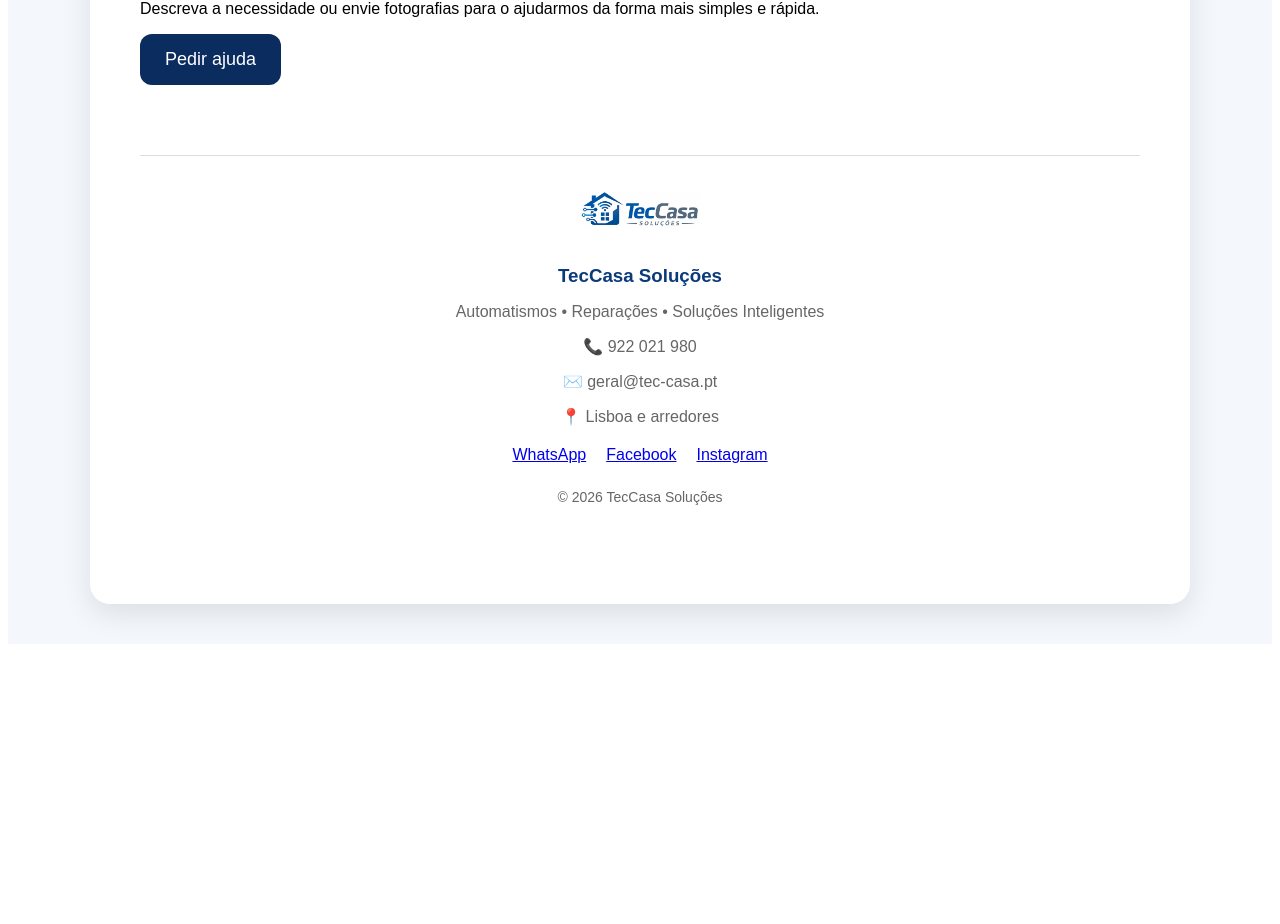
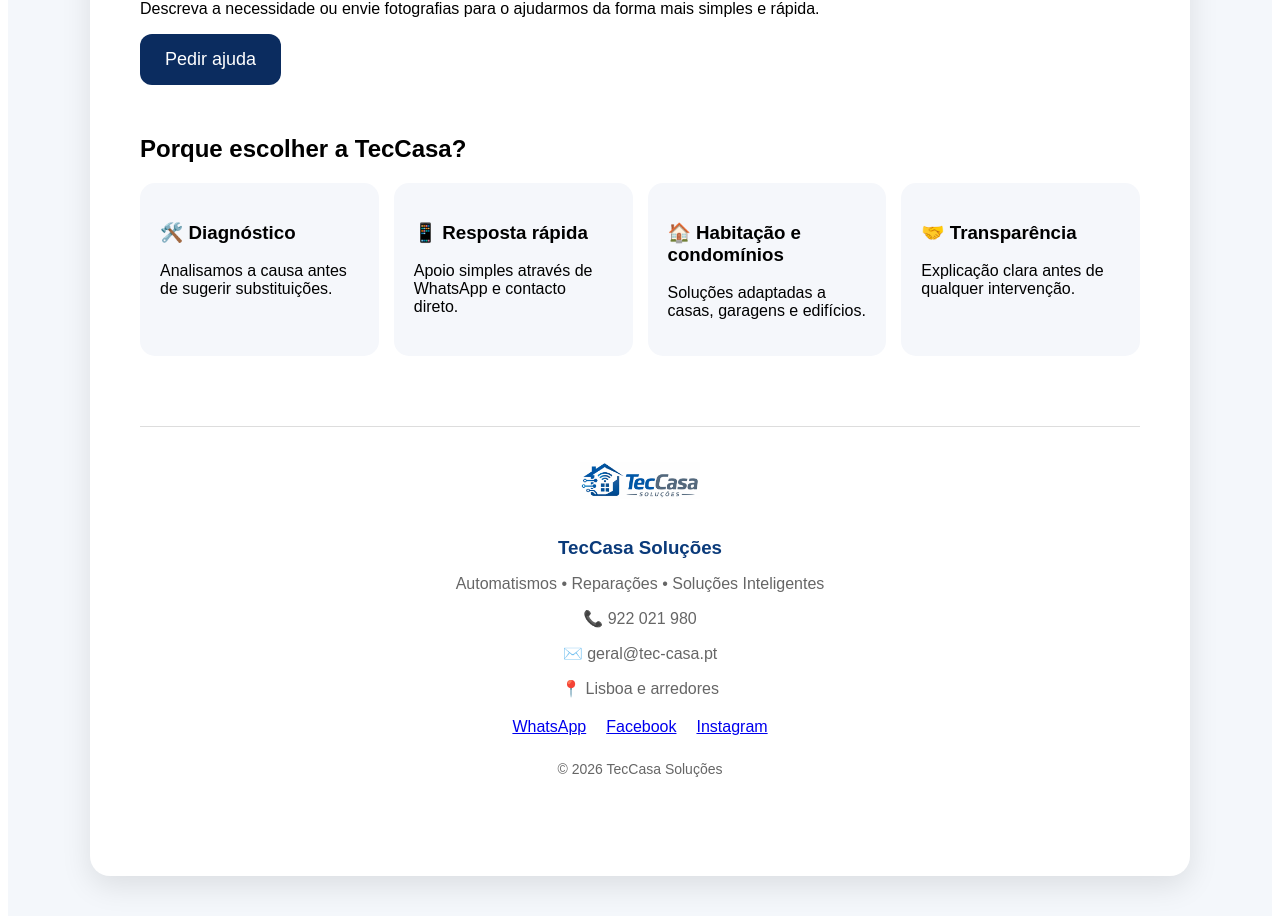
Before and after one commit to andrecorreiaauto-bit/teccasa-site, a Next.js app: page / in a window 1280 px wide. Shown: the part 1475-2399 px from the top of the page. Before the commit the page ends 2127 px from the top, so only its background shows below. Built offline with nearby package versions, Linux system fonts and the light colour scheme.

Commit message:
Update index.js

```diff
--- a/pages/index.js
+++ b/pages/index.js
@@ -236,6 +236,65 @@ marginTop:"20px"
 Pedir ajuda
 </a>
 
+                                 <section style={{marginTop:"50px"}}>
+
+                                 <h2>Porque escolher a TecCasa?</h2>
+
+                                 <div style={{
+                                 display:"grid",
+                                 gridTemplateColumns:"repeat(auto-fit,minmax(220px,1fr))",
+                                 gap:"15px",
+                                 marginTop:"20px"
+                                 }}>
+
+                                 <div style={{
+                                 background:"#f5f7fb",
+                                 padding:"20px",
+                                 borderRadius:"15px"
+                                 }}>
+                                 <h3>🛠️ Diagnóstico</h3>
+                                 <p>
+                                 Analisamos a causa antes de sugerir substituições.
+                                 </p>
+                                 </div>
+
+                                 <div style={{
+                                 background:"#f5f7fb",
+                                 padding:"20px",
+                                 borderRadius:"15px"
+                                 }}>
+                                 <h3>📱 Resposta rápida</h3>
+                                 <p>
+                                 Apoio simples através de WhatsApp e contacto direto.
+                                 </p>
+                                 </div>
+
+                                 <div style={{
+                                 background:"#f5f7fb",
+                                 padding:"20px",
+                                 borderRadius:"15px"
+                                 }}>
+                                 <h3>🏠 Habitação e condomínios</h3>
+                                 <p>
+                                 Soluções adaptadas a casas, garagens e edifícios.
+                                 </p>
+                                 </div>
+
+                                 <div style={{
+                                 background:"#f5f7fb",
+                                 padding:"20px",
+                                 borderRadius:"15px"
+                                 }}>
+                                 <h3>🤝 Transparência</h3>
+                                 <p>
+                                 Explicação clara antes de qualquer intervenção.
+                                 </p>
+                                 </div>
+
+                                 </div>
+
+                                 </section>
+
   <footer
   style={{
     marginTop:"70px",
```
